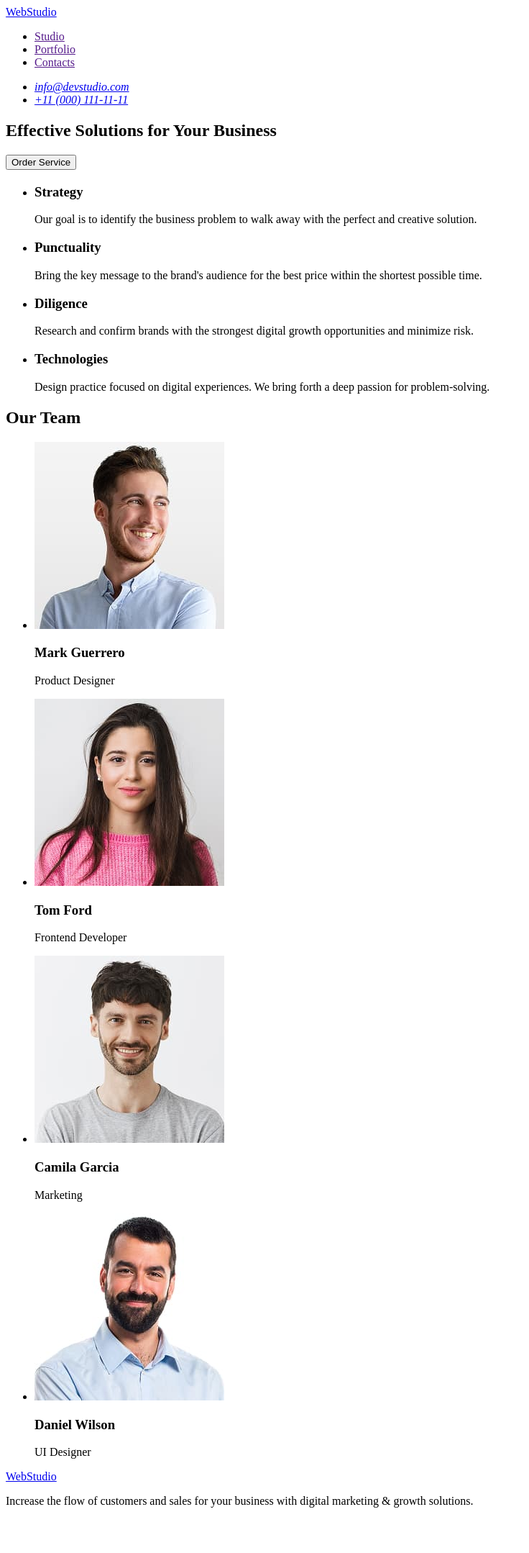
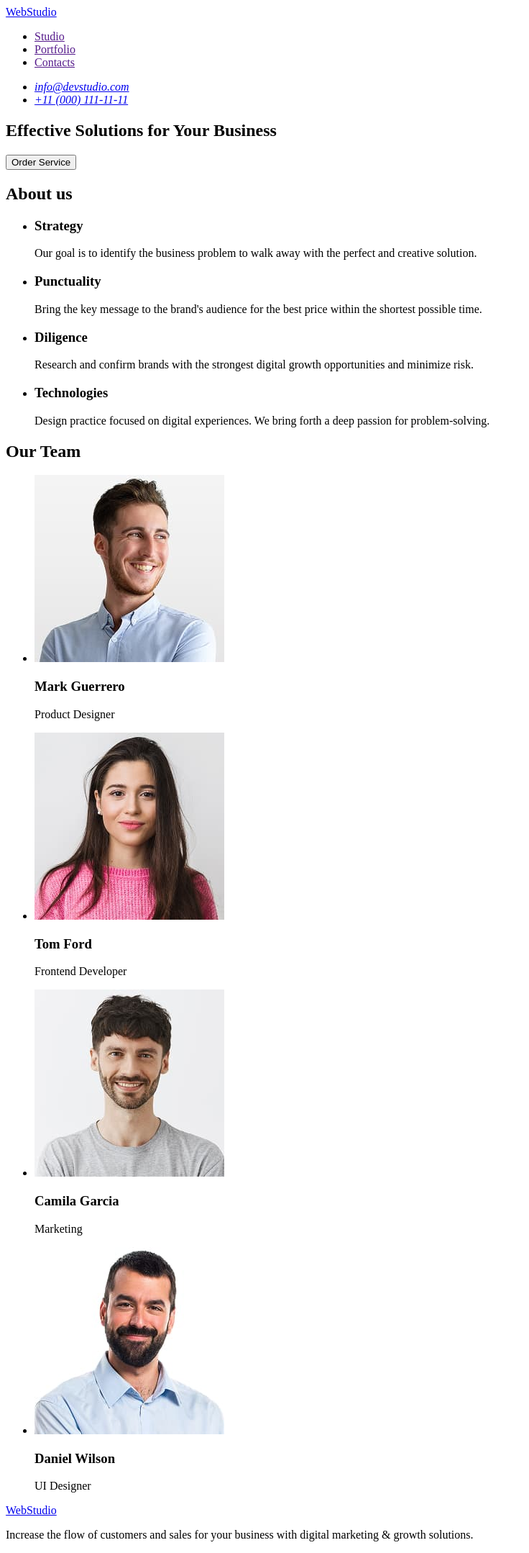
Before and after one commit to MichaelGyrevskih/goit-markup-hw-01, a plain HTML site: page index.html in a window 1280 px wide. Shown: the whole page at 72% size, without its empty margins (0-736 px from the left). Before the commit the page ends 2111 px from the top, so only its background shows below. Drawn offline with Linux system fonts and the light colour scheme.

Commit message:
changes5

```diff
--- a/index.html
+++ b/index.html
@@ -8,14 +8,13 @@
 <body>
     <header>
         <nav>
-        <a href="./index.html">WebStudio</a>
+            <a href="./index.html">WebStudio</a>
             <ul>
                 <li><a href="">Studio</a></li>
                 <li><a href="">Portfolio</a></li>
                 <li><a href="">Contacts</a></li>
             </ul>
         </nav>
-
         <address>
             <ul>
                 <li><a href="mailto:info@devstudio.com">info@devstudio.com</a></li>
@@ -31,7 +30,7 @@
     <button type="button">Order Service</button>
     </section>
     <section>
-        <h2></h2>
+        <h2>About us</h2>
     <ul>
         <li>
             <h3>Strategy</h3>
@@ -82,9 +81,7 @@
     </main>
 
     <footer>
-       <nav>
-        <a href="./index.html">WebStudio</a>
-       </nav>
+    <a href="./index.html">WebStudio</a>
        <p>Increase the flow of customers and sales for your business with digital marketing & growth solutions.</p>
     </footer>
 </body>
```
